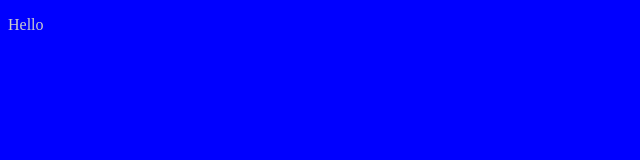
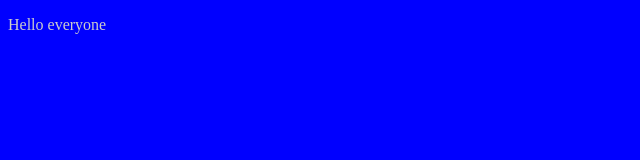
Before and after one commit to haonguyen1196/git-tutorial, a plain HTML site: page index.html in a window 1280 px wide. Shown: the full height of the page, 0-640 px from the left. Drawn offline with Linux system fonts and the light colour scheme.

Commit message:
Update index.html

```diff
--- a/index.html
+++ b/index.html
@@ -9,6 +9,6 @@
     <link rel="stylesheet" href="index2.css"/>
 </head>
 <body>
-    <p>Hello</p>
+    <p>Hello everyone</p>
 </body>
 </html>
```
